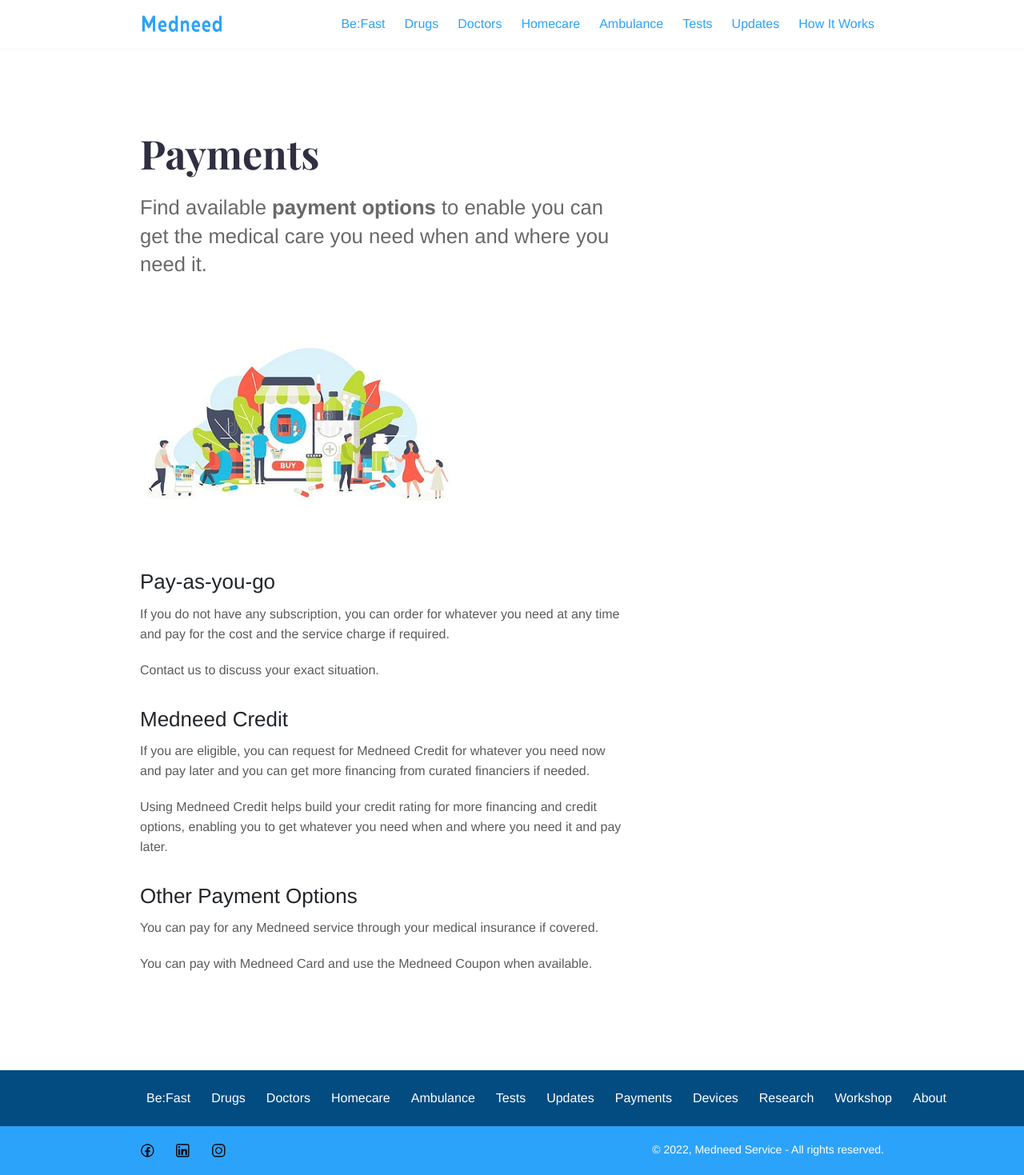
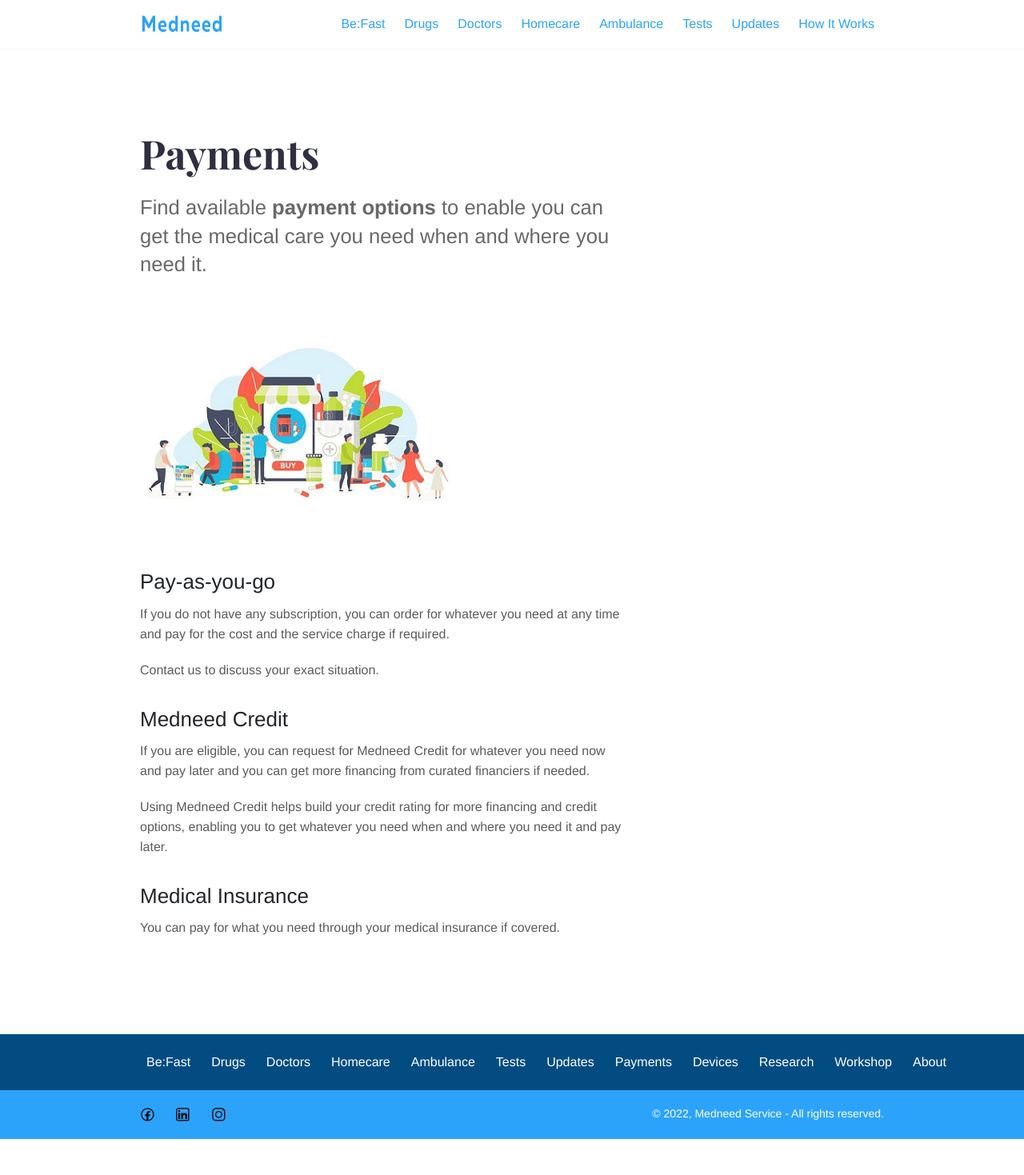
Before and after one commit to Iraneus/betamedneed, a Jekyll site: the page built from _services/payments.md, in a window 1280 px wide. Shown: the whole page at 80% size. Built offline with Jekyll 4.4.1, drawn with Linux system fonts in a browser that asks for light colours; after the commit the page ends 1424 px from its top, so only the background shows below that.

Commit message:
few updates after adding find to services

```diff
--- a/_services/payments.md
+++ b/_services/payments.md
@@ -19,7 +19,5 @@
 
 Using Medneed Credit helps build your credit rating for more financing and credit options, enabling you to get whatever you need when and where you need it and pay later.
 
-## Other Payment Options
-You can pay for any Medneed service through your medical insurance if covered.
-
-You can pay with Medneed Card and use the Medneed Coupon when available.
+## Medical Insurance
+You can pay for what you need through your medical insurance if covered.
```
Also changed, not shown: _services/ambulance.md (+1 -1 lines), _services/drugs.md (+1 -1 lines), be-fast.md (+3 -3 lines).
